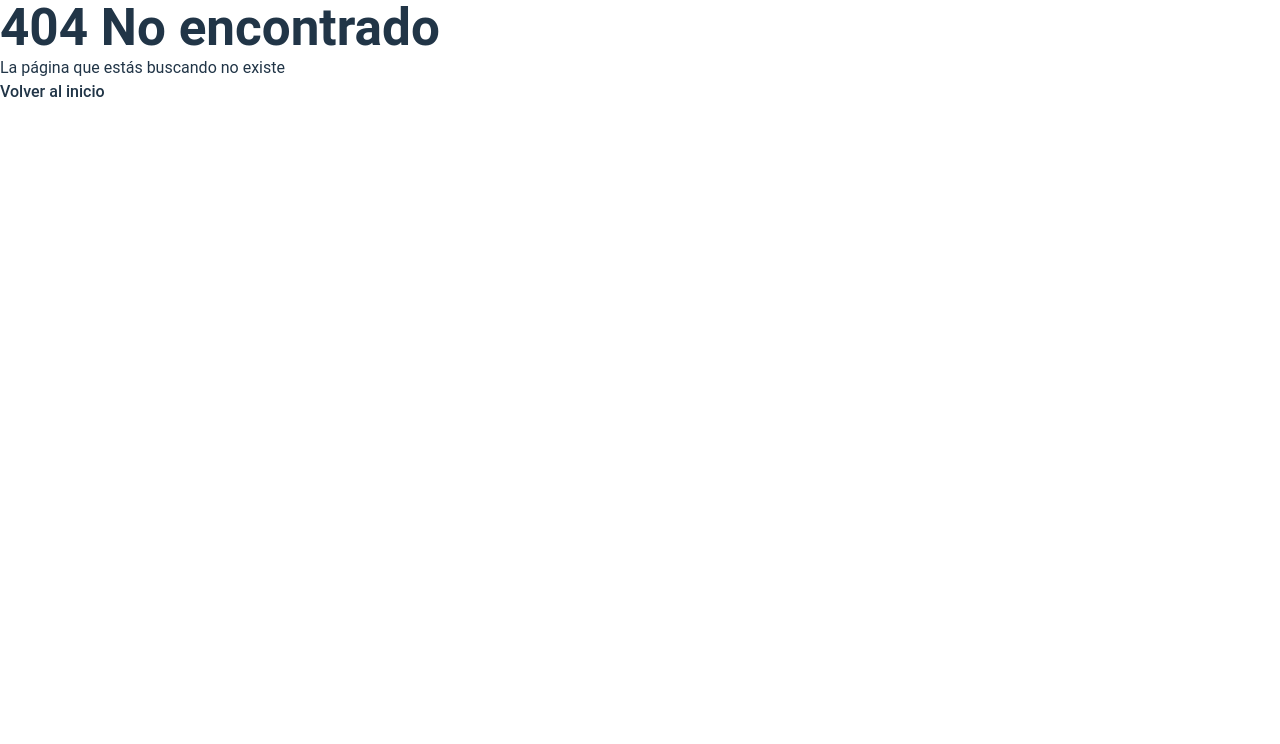
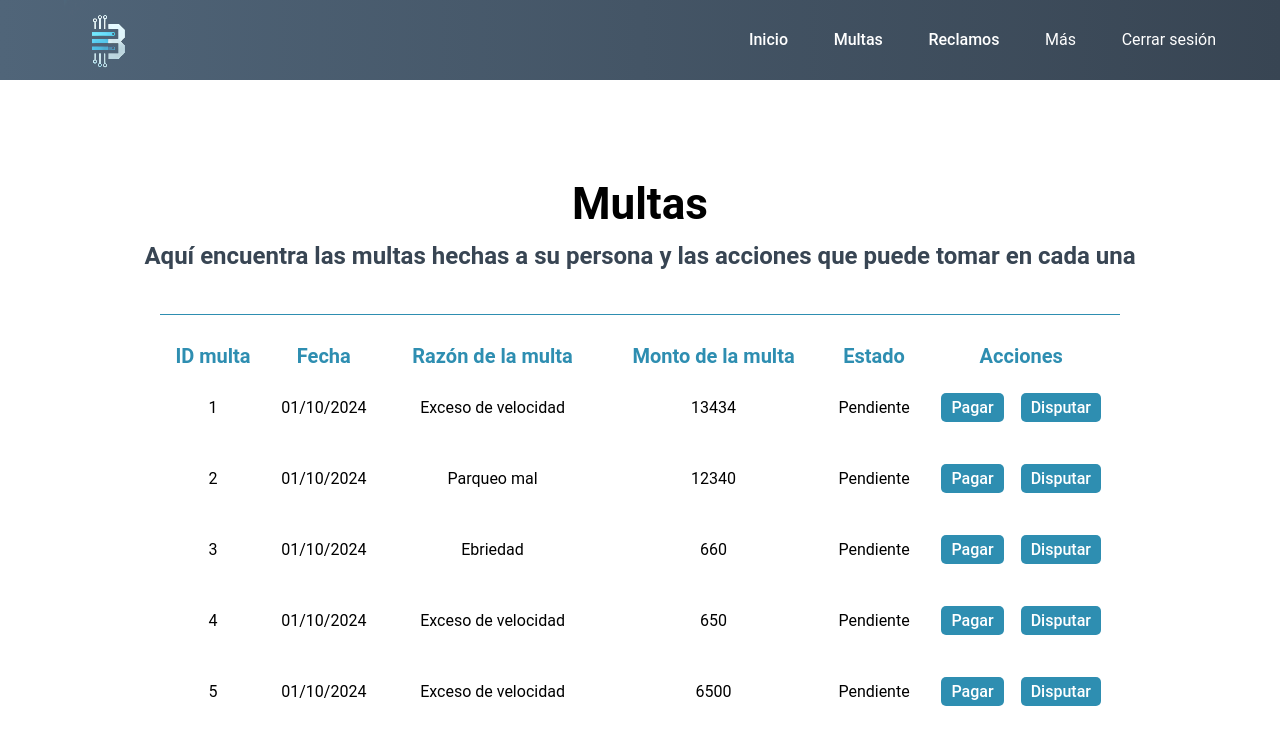
Before and after one commit to Pabloscode23/.NetReact-CarTicketsApp, a React (Vite) app in the folder frontend/: page /multas-usuario in a window 1280 px wide. Before the commit this address had no page. Shown: the top 744 px of the page. Built offline with nearby package versions, Linux system fonts and the light colour scheme; sample sign-in values are in the browser's storage.

Commit message:
Frontend: Creacion de pagina de historial de multas del usuario final

```diff
--- a/frontend/src/contexts/AuthProvider.jsx
+++ b/frontend/src/contexts/AuthProvider.jsx
@@ -46,7 +46,7 @@ export const AuthProvider = memo(({ children }) => {
         // Simulate setting the user based on the current token
         if (token) {
             // Example user, replace with actual user fetch logic
-            const exampleUser = { name: "santiago", role: { name: 'admin' } };
+            const exampleUser = { name: "santiago", role: { name: 'usuario' } };
             setUser(exampleUser);
         }
     }, [token]);
--- /dev/null
+++ b/frontend/src/modules/tickets/components/TicketUser.jsx
@@ -0,0 +1,25 @@
+import PropTypes from 'prop-types';
+
+export const TicketUser = ({ id, date, reason, amount, status, onDispute }) => {
+    return (
+        <tr key={id}>
+            <td>{id}</td>
+            <td>{date}</td>
+            <td>{reason}</td>
+            <td>{amount}</td>
+            <td>{status}</td>
+            <td className='table__buttons'>
+                <button>Pagar</button> {/* Debe de redirigir a la pagina de pago*/}
+                <button onClick={onDispute}>Disputar</button>
+            </td>
+        </tr>
+    )
+}
+TicketUser.propTypes = {
+    id: PropTypes.number.isRequired,
+    date: PropTypes.string.isRequired,
+    reason: PropTypes.string.isRequired,
+    amount: PropTypes.string.isRequired,
+    status: PropTypes.string.isRequired,
+    onDispute: PropTypes.func.isRequired,
+}
--- /dev/null
+++ b/frontend/src/modules/tickets/pages/AllUserTicketsPage.jsx
@@ -0,0 +1,82 @@
+import { useState } from 'react';
+import { TicketUser } from '../components/TicketUser';
+import '../styles/AllUserTickets.css';
+
+export const AllUserTicketsPage = () => {
+
+    const [tickets, setTickets] = useState([
+        {
+            id: 1,
+            date: "01/10/2024",
+            reason: "Exceso de velocidad",
+            amount: "13434",
+            status: "Pendiente",
+        }, {
+            id: 2,
+            date: "01/10/2024",
+            reason: "Parqueo mal",
+            amount: "12340",
+            status: "Pendiente",
+        }, {
+            id: 3,
+            date: "01/10/2024",
+            reason: "Ebriedad",
+            amount: "660",
+            status: "Pendiente",
+        }, {
+            id: 4,
+            date: "01/10/2024",
+            reason: "Exceso de velocidad",
+            amount: "650",
+            status: "Pendiente",
+        }, {
+            id: 5,
+            date: "01/10/2024",
+            reason: "Exceso de velocidad",
+            amount: "6500",
+            status: "Pendiente",
+        }
+
+    ]);
+    //Debe de generarse un update en la base de datos
+    const handleDispute = (id) => {
+        setTickets((prevTickets) =>
+            prevTickets.map((ticket) =>
+                ticket.id === id ? { ...ticket, status: "En Disputa" } : ticket
+            )
+        );
+    };
+
+
+    return (
+        <div className="container__tickets">
+            <h1 className="main__ticket-title">Multas</h1>
+            <h2 className="main__ticket-subtitle">Aquí encuentra las multas hechas a su persona y las acciones que puede tomar en cada una</h2>
+
+            <table className="ticket-table">
+                <thead>
+                    <tr className='table__head'>
+                        <th>ID multa</th>
+                        <th>Fecha</th>
+                        <th>Razón de la multa</th>
+                        <th>Monto de la multa</th>
+                        <th>Estado</th>
+                        <th>Acciones</th>
+                    </tr>
+                </thead>
+                <tbody className='table__children'>
+                    {tickets.map((ticket) => (
+                        <TicketUser key={ticket.id}
+                            id={ticket.id}
+                            date={ticket.date}
+                            reason={ticket.reason}
+                            amount={ticket.amount}
+                            status={ticket.status}
+                            onDispute={() => handleDispute(ticket.id)}
+                        />
+                    ))}
+                </tbody>
+            </table>
+        </div>
+    );
+}
--- /dev/null
+++ b/frontend/src/modules/tickets/styles/AllUserTickets.css
@@ -0,0 +1,62 @@
+.container__tickets {
+    width: 100%;
+    margin: 30px auto;
+    text-align: center;
+    padding: 20px;
+    display: flex;
+    flex-direction: column;
+    align-items: center;
+    color: black;
+}
+
+.main__ticket-title {
+    font-size: 5.5vh;
+    margin-bottom: 10px;
+    color: black;
+}
+
+/* Subtitle */
+.main__ticket-subtitle {
+    font-size: 3vh;
+    color: var(--color-grey-dark);
+    margin-bottom: 40px;
+}
+
+.ticket-table {
+    width: 80%;
+    border-top: 1px solid var(--color-blue-dark);
+    padding-top: 3vh;
+}
+
+
+.table__head {
+    font-size: 2.5vh;
+    font-weight: bold;
+    color: var(--color-blue-dark);
+}
+
+.table__buttons {
+    display: flex;
+    flex-direction: row;
+    align-items: center;
+    justify-content: space-evenly;
+}
+
+.table__buttons button {
+    padding: 5px 10px;
+    background-color: var(--color-blue-dark);
+    color: white;
+    border: none;
+    border-radius: 5px;
+    cursor: pointer;
+    transition: 200ms ease-in-out;
+}
+
+.table__buttons button:hover {
+    background-color: var(--color-purple-dark);
+}
+
+td {
+    padding-top: 20px;
+    padding-bottom: 20px;
+}
```
Also changed, not shown: frontend/src/constants/routes.jsx (+7 -0 lines).
